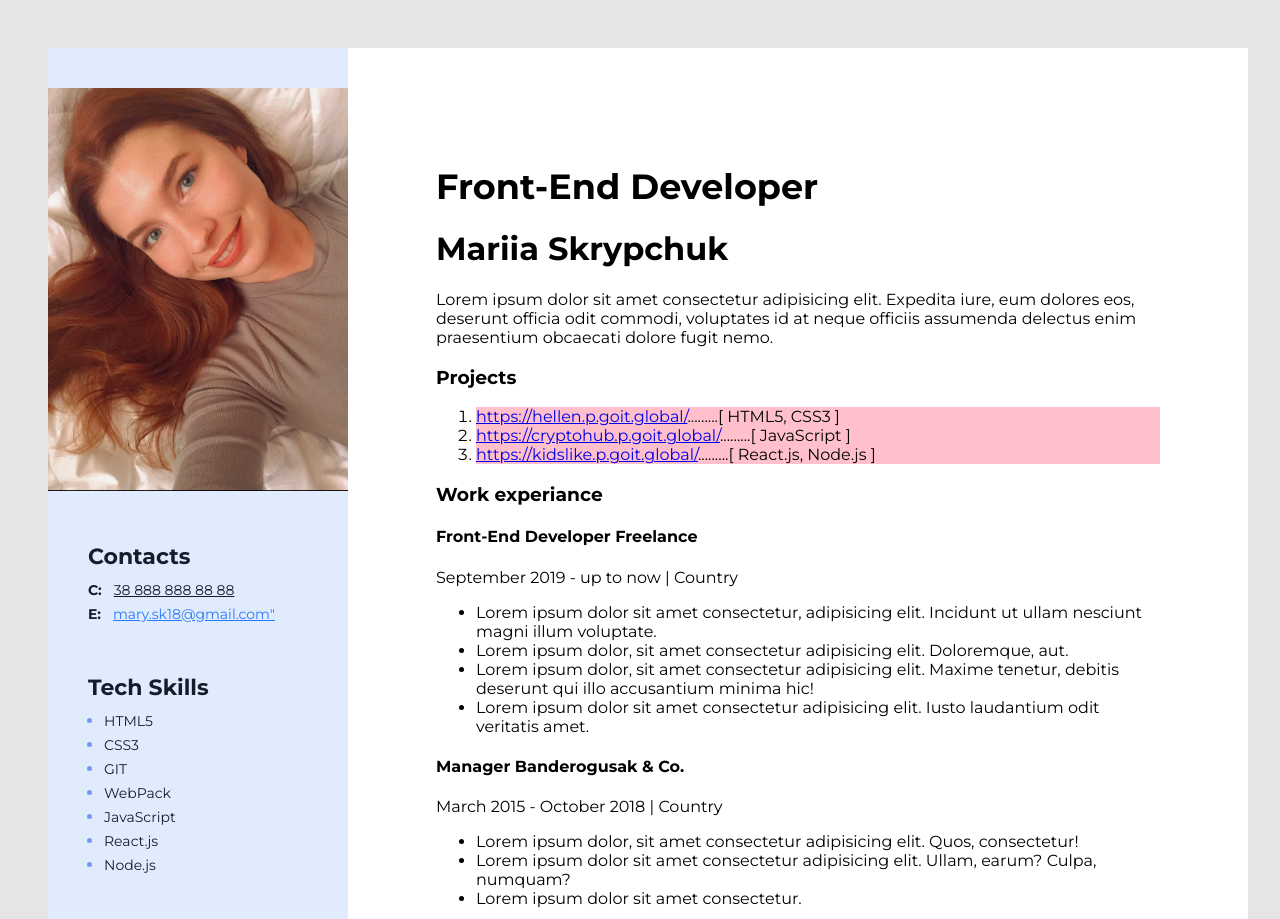
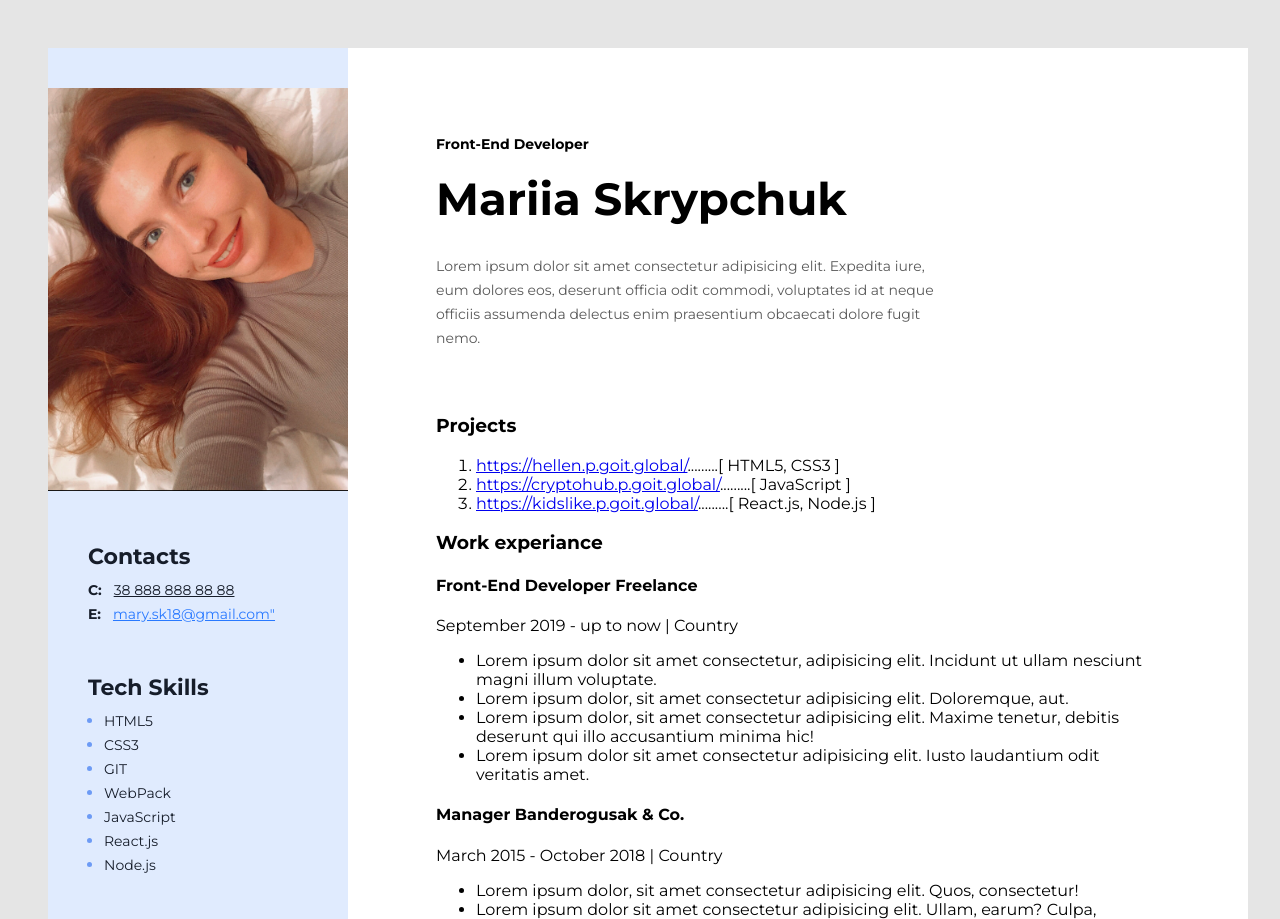
Before and after one commit to Mariia-ukr/git_homework, a plain HTML site: page index.html in a window 1280 px wide. Shown: the top 919 px of the page. Drawn offline with Linux system fonts and the light colour scheme.

Commit message:
text intro

```diff
--- a/css/styles.css
+++ b/css/styles.css
@@ -23,16 +23,43 @@ body {
 
 /* About me */
 
-.my-profession {
-  margin-bottom: 18px;
+/* div about me  */
+
+.about-me-container {
+  margin-bottom: 64px;
 }
 
-h2 {
-  font-size: 35px;
+/* h2 Front-End Developer  */
+
+.my-profession {
+  font-style: normal;
+  font-weight: 700;
+  font-size: 14px;
+  line-height: 17px;
+  color: #000000;
+  margin: 0 0 18px 0;
 }
 
-.project-item {
-  background-color: pink;
+/* h1 Mariia Skrypchuk */
+
+.my-name {
+  font-style: normal;
+  font-weight: 700;
+  font-size: 45px;
+  line-height: 55px;
+  color: #000000;
+  margin: 0 0 28px 0;
+}
+
+/* p lorem */
+
+.my-description {
+  font-style: normal;
+  font-weight: 400;
+  font-size: 14px;
+  line-height: 24px;
+  color: #595959;
+  width: 525px;
 }
 
 /* Sidebar */
@@ -125,7 +152,6 @@ h2 {
 /* Soft + Tech skills (text) */
 
 .skills-list-text {
-  font-family: "Montserrat";
   font-style: normal;
   font-weight: 400;
   font-size: 14px;
--- a/index.html
+++ b/index.html
@@ -18,11 +18,11 @@
     <div class="wrapper">
       <!-- Main content -->
       <div class="main-content">
-        <div>
-          <!-- About me -->
+        <!-- About me -->
+        <div class="about-me-container">
           <h2 class="my-profession">Front-End Developer</h2>
-          <h1>Mariia Skrypchuk</h1>
-          <p>
+          <h1 class="my-name">Mariia Skrypchuk</h1>
+          <p class="my-description">
             Lorem ipsum dolor sit amet consectetur adipisicing elit. Expedita
             iure, eum dolores eos, deserunt officia odit commodi, voluptates id
             at neque officiis assumenda delectus enim praesentium obcaecati
@@ -119,16 +119,26 @@
       </div>
       <!-- Sidebar-menu -->
       <aside class="sidebar">
-        <img src="./img/photo_resume.jpg" alt="photo_resume" width="300px" class="my-photo" />
+        <img
+          src="./img/photo_resume.jpg"
+          alt="photo_resume"
+          width="300px"
+          class="my-photo"
+        />
         <!-- Contacts -->
         <div class="contacts-container">
           <h3 class="sidebar-title">Contacts</h3>
           <p class="contacts-item">
             <span class="contacts-type">C: </span>
-            <a href="tel:+388888888888" class="contacts-tel">38 888 888 88 88</a></p>
+            <a href="tel:+388888888888" class="contacts-tel"
+              >38 888 888 88 88</a
+            >
+          </p>
           <p class="contacts-item">
             <span class="contacts-type">E: </span>
-             <a href="mailto:mary.sk18@gmail.com" class="contacts-email">mary.sk18@gmail.com"</a>
+            <a href="mailto:mary.sk18@gmail.com" class="contacts-email"
+              >mary.sk18@gmail.com"</a
+            >
           </p>
         </div>
         <!-- Tech Skills -->
@@ -166,13 +176,13 @@
               <span class="skills-list-text">Scrum</span>
             </li>
             <li class="skills-list-item">
-             <span class="skills-list-text">Agile</span>
+              <span class="skills-list-text">Agile</span>
             </li>
             <li class="skills-list-item">
-             <span class="skills-list-text">GTD</span>
+              <span class="skills-list-text">GTD</span>
             </li>
             <li class="skills-list-item">
-             <span class="skills-list-text">Teamwork</span>
+              <span class="skills-list-text">Teamwork</span>
             </li>
           </ul>
         </div>
```
